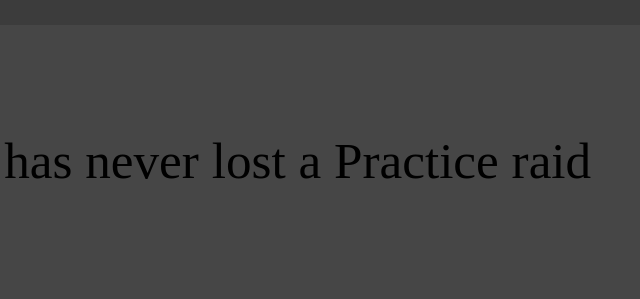
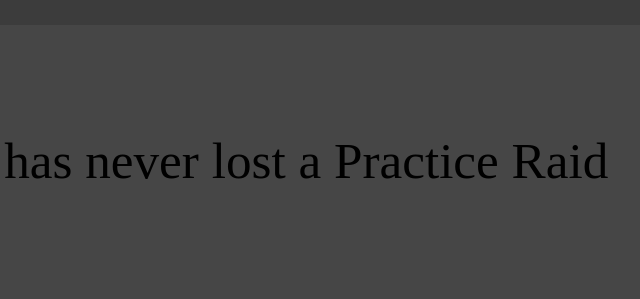
Before and after one commit to blackcrossofficial/blackcrossofficial.github.io, a plain HTML site: page index.html in a window 1280 px wide. Shown: the part 2100-2399 px from the top of the page, 582-1222 px from the left. Drawn offline with nearby package versions, Linux system fonts and the light colour scheme; a script that the page names is missing.

Commit message:
Version v0.5.1
Fixed small spelling error

```diff
--- a/index.html
+++ b/index.html
@@ -41,7 +41,7 @@
         </section>
         <span class="anchor" id="achievements"></span>
         <section>
-            <p class="reveal-type">Invincible. The Black Cross has never lost a Practice raid against any other division.</p>
+            <p class="reveal-type">Invincible. The Black Cross has never lost a Practice Raid against any other division.</p>
             <p class="reveal-type">Winners of the First and Second Federation Tournament, under the leadership of Jasemzagorec.</p>
             <div class="flexblock_center">
                 <a href="https://www.youtube.com/watch?v=03k44eXWfig">
```
